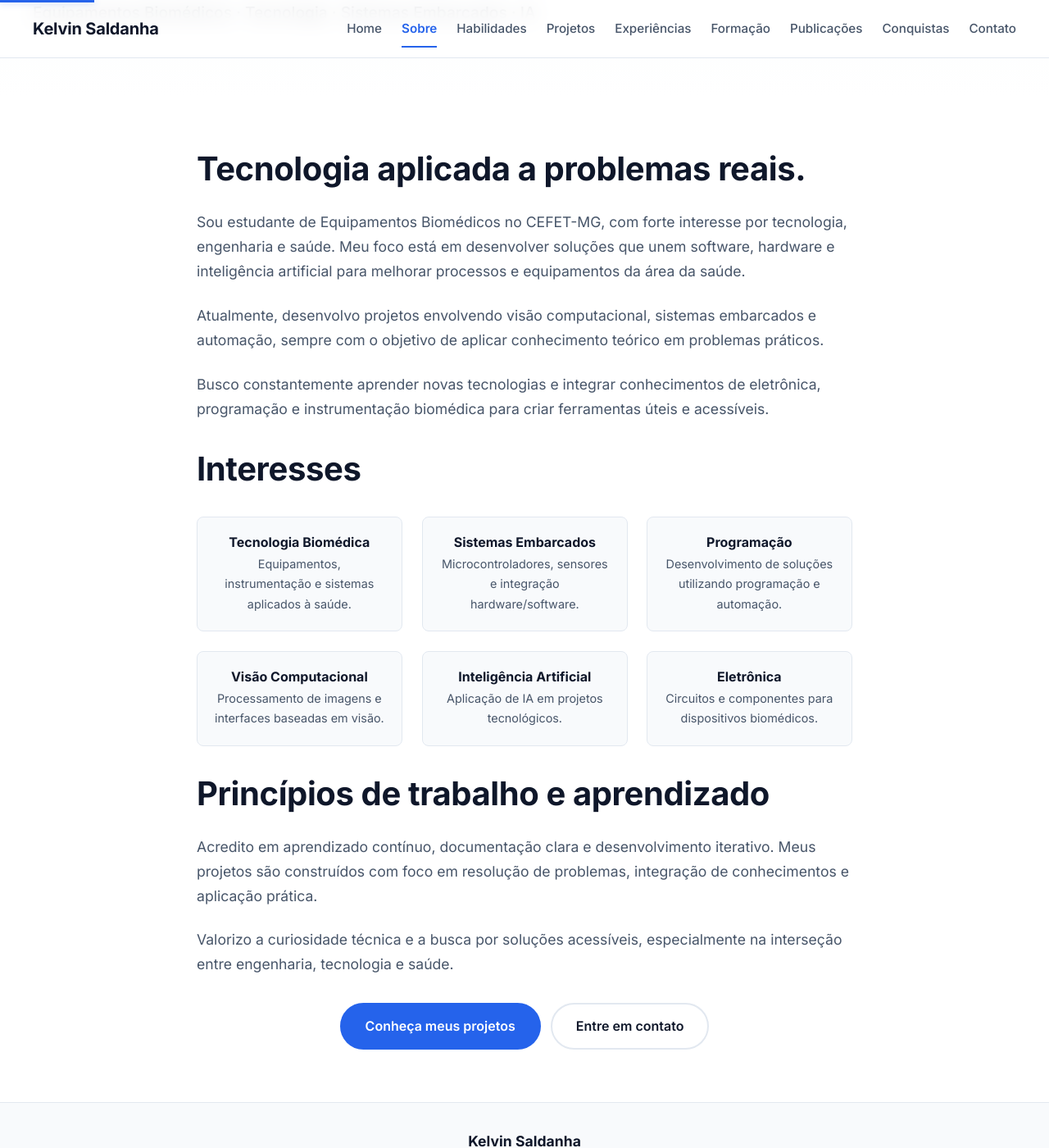
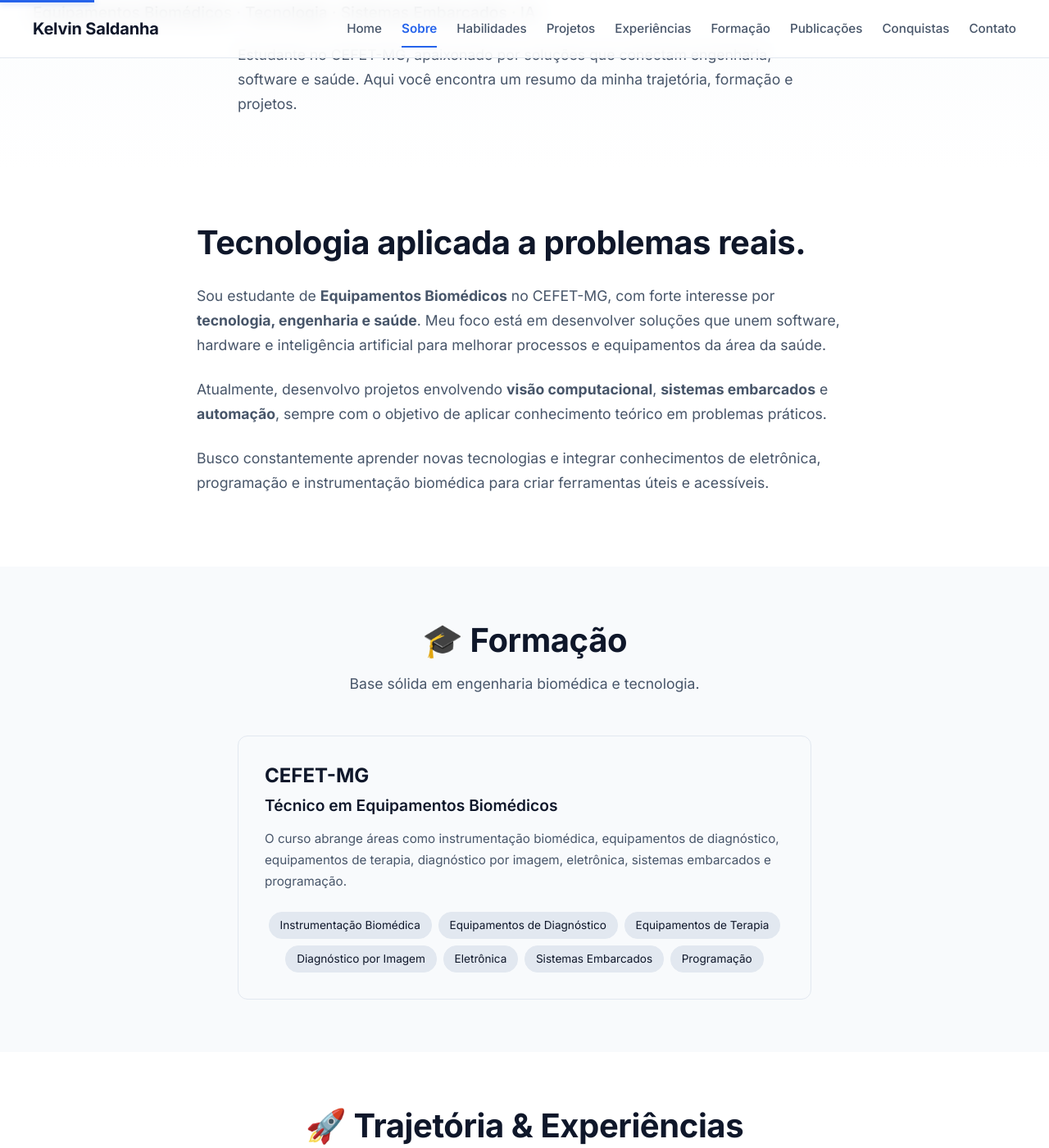
Before and after one commit to kelvinsaldanha/kelvinsaldanha, a Jekyll site: the page built from sobre.html, in a window 1280 px wide and 1400 px high, scrolled down 219 px. Shown: the whole window at 82% size. Built offline with Jekyll 4.4.1, drawn with Linux system fonts in a browser that asks for light colours; some of the changed text lies outside the part shown.

Commit message:
sobre = sobre + experiências + formação
Updated the content and structure of the 'sobre.html' file to enhance the description and improve the layout for better readability. Added sections for interests, experiences, and principles of work.

```diff
--- a/sobre.html
+++ b/sobre.html
@@ -1,149 +1,230 @@
 ---
 layout: default
 title: "Sobre | Kelvin Saldanha Mateus"
-description: "Sobre Kelvin Saldanha Mateus — Estudante de Equipamentos Biomédicos no CEFET-MG, com foco em tecnologia, engenharia e saúde."
+description: "Conheça Kelvin Saldanha Mateus — Estudante de Equipamentos Biomédicos no CEFET-MG, com trajetória em tecnologia, engenharia e saúde. Formação, experiências e interesses."
 ---
-<!-- HERO INTERNO -->
 
+<main id="conteudo-principal">
+
+  <!-- ============================================================
+       HERO INTERNO
+       ============================================================ -->
   <section class="hero" aria-labelledby="sobre-titulo">
     <div class="container">
-
-
-    <p class="hero__overline">
-        Sobre
-    </p>
-
-    <h1
-        class="hero__title"
-        id="sobre-titulo"
-        style="font-size: clamp(2rem, 5vw, 3rem);"
-    >
+      <p class="hero__overline">Sobre</p>
+      <h1 class="hero__title" id="sobre-titulo" style="font-size: clamp(2rem, 5vw, 3rem);">
         Kelvin Saldanha Mateus
       </h1>
-
       <p class="hero__subtitle">
         Equipamentos Biomédicos · Tecnologia · Sistemas Embarcados · IA
       </p>
-
+      <p class="hero__description" style="max-width: 700px; margin: 0 auto;">
+        Estudante no CEFET-MG, apaixonado por soluções que conectam engenharia, software e saúde.
+        Aqui você encontra um resumo da minha trajetória, formação e projetos.
+      </p>
     </div>
-
-
   </section>
 
-<!-- SOBRE KELVIN -->
-
-<section
-    class="section"
-    id="sobre-conteudo"
-    aria-labelledby="sobre-conteudo-titulo"
->
+  <!-- ============================================================
+       QUEM SOU
+       ============================================================ -->
+  <section class="section" id="quem-sou" aria-labelledby="quem-sou-titulo">
     <div class="container">
-
-
       <div class="sobre-content">
 
-        <h2 id="sobre-conteudo-titulo">
-            Tecnologia aplicada a problemas reais.
-        </h2>
+        <h2 id="quem-sou-titulo">Tecnologia aplicada a problemas reais.</h2>
 
         <p>
-            Sou estudante de Equipamentos Biomédicos no CEFET-MG, com forte interesse por tecnologia, engenharia e saúde. Meu foco está em desenvolver soluções que unem software, hardware e inteligência artificial para melhorar processos e equipamentos da área da saúde.
+          Sou estudante de <strong>Equipamentos Biomédicos</strong> no CEFET-MG, com forte interesse por
+          <strong>tecnologia, engenharia e saúde</strong>. Meu foco está em desenvolver soluções que unem
+          software, hardware e inteligência artificial para melhorar processos e equipamentos da área da saúde.
         </p>
 
         <p>
-            Atualmente, desenvolvo projetos envolvendo visão computacional, sistemas embarcados e automação, sempre com o objetivo de aplicar conhecimento teórico em problemas práticos.
+          Atualmente, desenvolvo projetos envolvendo <strong>visão computacional</strong>,
+          <strong>sistemas embarcados</strong> e <strong>automação</strong>, sempre com o objetivo de
+          aplicar conhecimento teórico em problemas práticos.
         </p>
 
         <p>
-            Busco constantemente aprender novas tecnologias e integrar conhecimentos de eletrônica, programação e instrumentação biomédica para criar ferramentas úteis e acessíveis.
+          Busco constantemente aprender novas tecnologias e integrar conhecimentos de eletrônica,
+          programação e instrumentação biomédica para criar ferramentas úteis e acessíveis.
         </p>
 
+      </div>
+    </div>
+  </section>
 
-        <h2 style="margin-top: 2rem;">
-            Interesses
-        </h2>
+  <!-- ============================================================
+       FORMAÇÃO ACADÊMICA
+       ============================================================ -->
+  <section class="section" id="formacao" aria-labelledby="formacao-titulo" style="background: var(--color-surface);">
+    <div class="container">
 
-        <div class="competencias-grid">
-
-            <div class="competencia-item">
-                <h3>Tecnologia Biomédica</h3>
-                <p>
-                    Equipamentos, instrumentação e sistemas aplicados à saúde.
-                </p>
+      <div class="section-header">
+        <h2 id="formacao-titulo">🎓 Formação</h2>
+        <p class="section-subtitle">Base sólida em engenharia biomédica e tecnologia.</p>
       </div>
 
-            <div class="competencia-item">
-                <h3>Sistemas Embarcados</h3>
-                <p>
-                    Microcontroladores, sensores e integração hardware/software.
+      <div class="formacao-card">
+        <h3>CEFET-MG</h3>
+        <p class="formacao-card__curso">Técnico em Equipamentos Biomédicos</p>
+        <p class="formacao-card__areas">
+          O curso abrange áreas como instrumentação biomédica, equipamentos de diagnóstico,
+          equipamentos de terapia, diagnóstico por imagem, eletrônica, sistemas embarcados e programação.
         </p>
+
+        <div class="formacao-tags">
+          <span>Instrumentação Biomédica</span>
+          <span>Equipamentos de Diagnóstico</span>
+          <span>Equipamentos de Terapia</span>
+          <span>Diagnóstico por Imagem</span>
+          <span>Eletrônica</span>
+          <span>Sistemas Embarcados</span>
+          <span>Programação</span>
         </div>
-
-            <div class="competencia-item">
-                <h3>Programação</h3>
-                <p>
-                    Desenvolvimento de soluções utilizando programação e automação.
-                </p>
-            </div>
-
-            <div class="competencia-item">
-                <h3>Visão Computacional</h3>
-                <p>
-                    Processamento de imagens e interfaces baseadas em visão.
-                </p>
-            </div>
-
-            <div class="competencia-item">
-                <h3>Inteligência Artificial</h3>
-                <p>
-                    Aplicação de IA em projetos tecnológicos.
-                </p>
-            </div>
-
-            <div class="competencia-item">
-                <h3>Eletrônica</h3>
-                <p>
-                    Circuitos e componentes para dispositivos biomédicos.
-                </p>
       </div>
 
     </div>
+  </section>
 
+  <!-- ============================================================
+       EXPERIÊNCIAS / TRAJETÓRIA
+       ============================================================ -->
+  <section class="section" id="experiencias" aria-labelledby="experiencias-titulo">
+    <div class="container">
 
-        <h2 style="margin-top: 2rem;">
-            Princípios de trabalho e aprendizado
-        </h2>
+      <div class="section-header">
+        <h2 id="experiencias-titulo">🚀 Trajetória &amp; Experiências</h2>
+        <p class="section-subtitle">Formação prática e desenvolvimento de projetos.</p>
+      </div>
 
+      <div class="timeline">
+
+        <!-- Experiência 1 -->
+        <div class="timeline__item">
+          <div class="timeline__marker"></div>
+          <div class="timeline__content">
+            <h3>Formação prática em Equipamentos Biomédicos</h3>
             <p>
-            Acredito em aprendizado contínuo, documentação clara e desenvolvimento iterativo. Meus projetos são construídos com foco em resolução de problemas, integração de conhecimentos e aplicação prática.
+              Contato com equipamentos e atividades práticas relacionadas à formação técnica,
+              incluindo ensaios de desempenho e segurança segundo normas da área.
             </p>
+          </div>
+        </div>
 
+        <!-- Experiência 2 -->
+        <div class="timeline__item">
+          <div class="timeline__marker"></div>
+          <div class="timeline__content">
+            <h3>Expo Hospital 2026</h3>
             <p>
-            Valorizo a curiosidade técnica e a busca por soluções acessíveis, especialmente na interseção entre engenharia, tecnologia e saúde.
+              Participação no evento e contato com tecnologias e equipamentos da área da saúde,
+              ampliando a visão sobre o mercado e as inovações do setor.
             </p>
+          </div>
+        </div>
 
-
-        <div style="text-align: center; margin-top: 2rem;">
-
-            <a
-                href="{{ '/projetos/' | relative_url }}"
-                class="btn btn--primary"
-            >
-                Conheça meus projetos
-            </a>
-
-            <a
-                href="{{ '/contato/' | relative_url }}"
-                class="btn btn--secondary"
-                style="margin-left: 0.5rem;"
-            >
-                Entre em contato
-            </a>
-
+        <!-- Experiência 3 -->
+        <div class="timeline__item">
+          <div class="timeline__marker"></div>
+          <div class="timeline__content">
+            <h3>Desenvolvimento de Projetos</h3>
+            <p>
+              Projetos envolvendo visão computacional, sistemas embarcados e tecnologia aplicada,
+              sempre com foco em resolver problemas reais da saúde.
+            </p>
+          </div>
         </div>
 
       </div>
 
     </div>
+  </section>
 
+  <!-- ============================================================
+       INTERESSES / HABILIDADES
+       ============================================================ -->
+  <section class="section" id="interesses" aria-labelledby="interesses-titulo" style="background: var(--color-surface);">
+    <div class="container">
+
+      <div class="section-header">
+        <h2 id="interesses-titulo">💡 Áreas de Interesse</h2>
+        <p class="section-subtitle">Onde a tecnologia encontra a saúde.</p>
+      </div>
+
+      <div class="competencias-grid">
+        <div class="competencia-item">
+          <h3>Tecnologia Biomédica</h3>
+          <p>Equipamentos, instrumentação e sistemas aplicados à saúde.</p>
+        </div>
+        <div class="competencia-item">
+          <h3>Sistemas Embarcados</h3>
+          <p>Microcontroladores, sensores e integração hardware/software.</p>
+        </div>
+        <div class="competencia-item">
+          <h3>Programação</h3>
+          <p>Desenvolvimento de soluções com programação e automação.</p>
+        </div>
+        <div class="competencia-item">
+          <h3>Visão Computacional</h3>
+          <p>Processamento de imagens e interfaces baseadas em visão.</p>
+        </div>
+        <div class="competencia-item">
+          <h3>Inteligência Artificial</h3>
+          <p>Aplicação de IA em projetos tecnológicos.</p>
+        </div>
+        <div class="competencia-item">
+          <h3>Eletrônica</h3>
+          <p>Circuitos e componentes para dispositivos biomédicos.</p>
+        </div>
+      </div>
+
+    </div>
   </section>
+
+  <!-- ============================================================
+       PRINCÍPIOS DE TRABALHO
+       ============================================================ -->
+  <section class="section" id="principios" aria-labelledby="principios-titulo">
+    <div class="container">
+      <div class="sobre-content">
+
+        <h2 id="principios-titulo">🧠 Princípios de trabalho e aprendizado</h2>
+
+        <p>
+          Acredito em <strong>aprendizado contínuo</strong>, documentação clara e desenvolvimento iterativo.
+          Meus projetos são construídos com foco em resolução de problemas, integração de conhecimentos
+          e aplicação prática.
+        </p>
+
+        <p>
+          Valorizo a <strong>curiosidade técnica</strong> e a busca por soluções acessíveis,
+          especialmente na interseção entre engenharia, tecnologia e saúde.
+        </p>
+
+      </div>
+    </div>
+  </section>
+
+  <!-- ============================================================
+       CALL TO ACTION
+       ============================================================ -->
+  <section class="section" id="cta-sobre" aria-labelledby="cta-sobre-titulo" style="background: var(--color-surface);">
+    <div class="container" style="text-align: center;">
+
+      <h2 id="cta-sobre-titulo" style="margin-bottom: 1rem;">Vamos construir algo juntos?</h2>
+
+      <p style="max-width: 600px; margin: 0 auto 2rem; color: var(--color-text-muted);">
+        Conheça meus projetos ou entre em contato para trocar ideias sobre tecnologia, engenharia e inovação em saúde.
+      </p>
+
+      <div style="display: flex; flex-wrap: wrap; gap: 1rem; justify-content: center;">
+        <a href="{{ '/projetos/' | relative_url }}" class="btn btn--primary">Ver projetos</a>
+        <a href="{{ '/contato/' | relative_url }}" class="btn btn--secondary">Fale comigo</a>
+      </div>
+
+    </div>
+  </section>
+
+</main>
```
Lines whose indentation alone changed are shown as unchanged.
